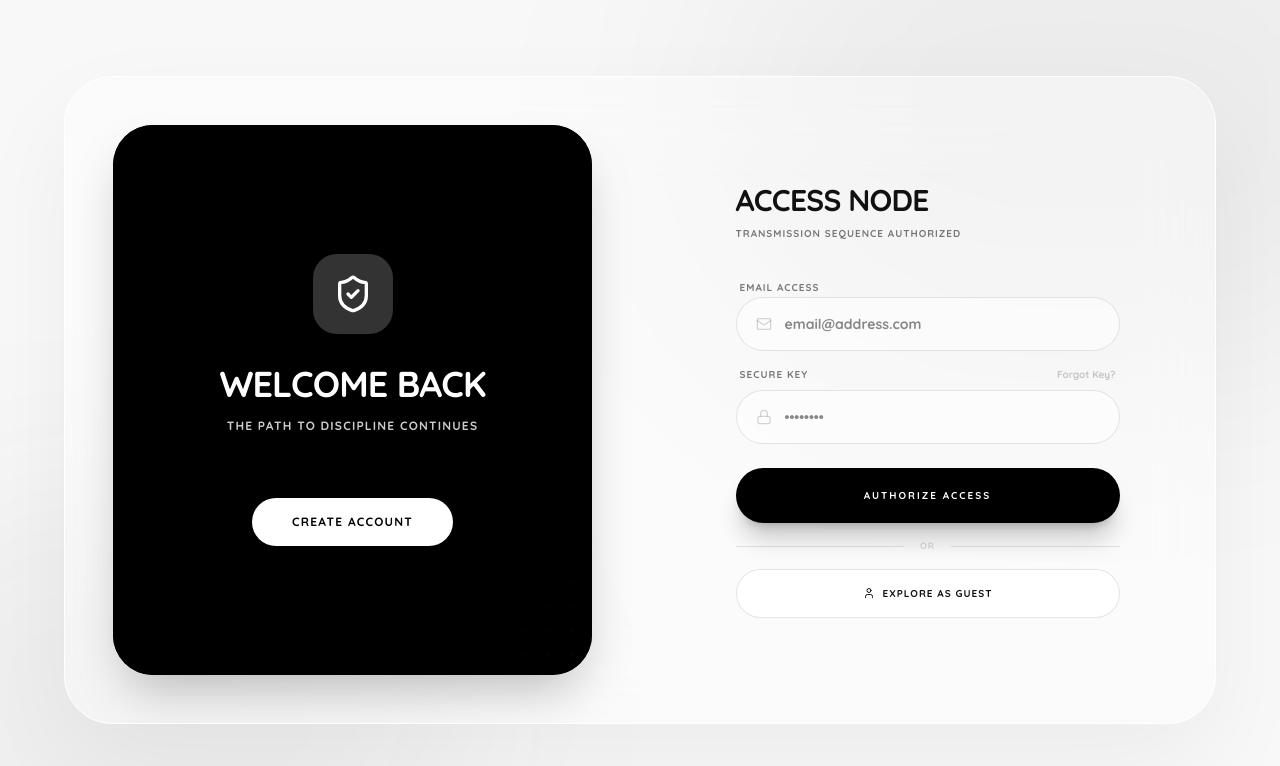
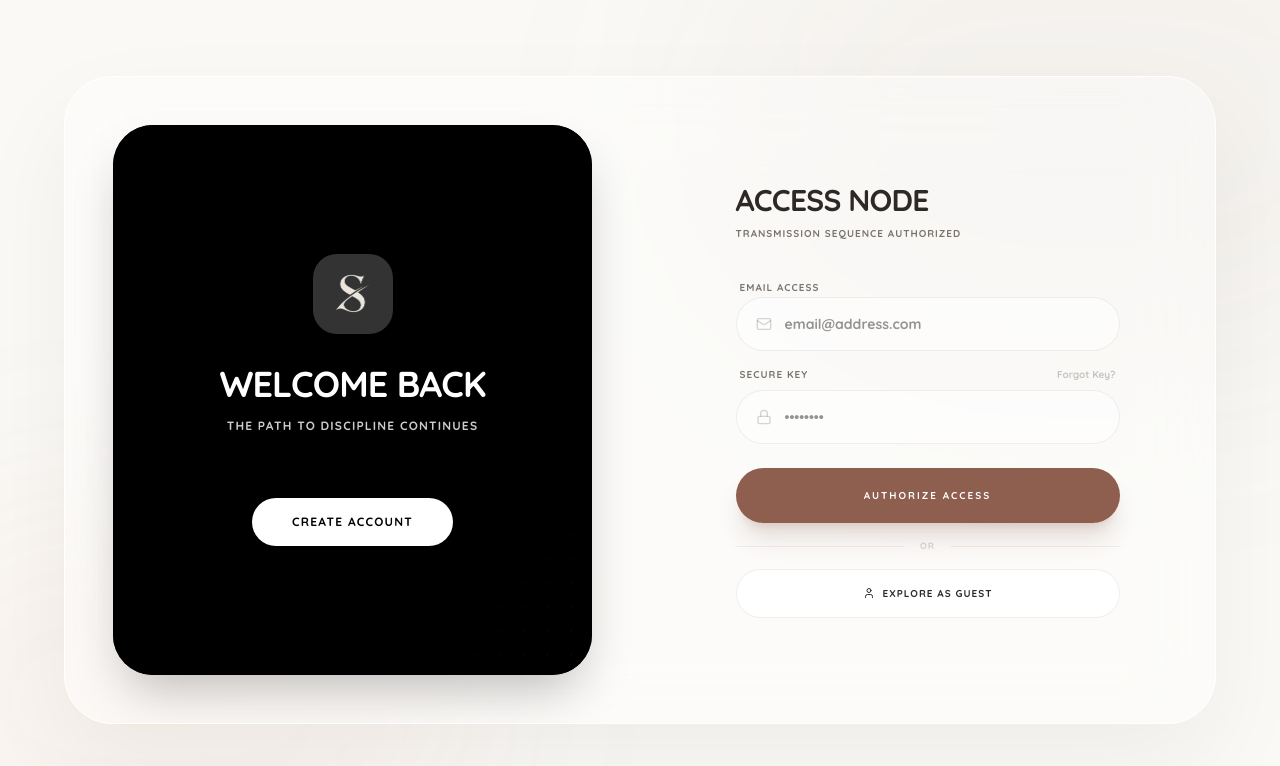
Before and after one commit to ap1ns/summbix-disiplin, a React (Vite) app: page / in a window 1280 px wide. Shown: the top 766 px of the page. Built offline with nearby package versions, Linux system fonts and the light colour scheme; no server answers.

Commit message:
change a ui

```diff
--- a/src/components/Login.tsx
+++ b/src/components/Login.tsx
@@ -27,7 +27,7 @@ const LoadingOverlay = ({ status }: { status: string }) => (
           animate={{ rotate: 360 }} transition={{ duration: 1, repeat: Infinity, ease: "linear" }}
           className="absolute inset-0 border-4 border-t-brand-primary rounded-full"
         />
-        <Shield className="absolute top-1/2 left-1/2 -translate-x-1/2 -translate-y-1/2 w-8 h-8 text-brand-primary" />
+        <img src="/logo_hitam.png" className="absolute top-1/2 left-1/2 -translate-x-1/2 -translate-y-1/2 w-8 h-8 object-contain" alt="Summbix" />
       </div>
       <div className="text-center space-y-2">
         <h3 className="text-xl font-black text-brand-text uppercase tracking-widest">{status}</h3>
@@ -39,8 +39,8 @@ const LoadingOverlay = ({ status }: { status: string }) => (
 
 const ErrorDisplay = ({ message }: { message: string }) => (
   <motion.div initial={{ opacity: 0, y: -10 }} animate={{ opacity: 1, y: 0 }} className="bg-red-50 border border-red-100 rounded-xl p-3 flex items-center gap-3">
-    <div className="w-6 h-6 rounded-lg bg-red-100 flex items-center justify-center shrink-0">
-      <Shield className="w-3 h-3 text-red-500" />
+    <div className="w-6 h-6 rounded-lg bg-red-100 flex items-center justify-center shrink-0 p-1">
+      <img src="/logo_hitam.png" className="w-full h-full object-contain grayscale" alt="Error" />
     </div>
     <p className="text-[10px] font-black uppercase tracking-widest text-red-500 leading-tight">{message}</p>
   </motion.div>
@@ -158,18 +158,18 @@ export default function Login({ onLogin }: LoginProps) {
           <motion.div
             animate={{
               scale: [1, 1.2, 1],
-              opacity: [0.1, 0.2, 0.1]
+              opacity: [0.2, 0.4, 0.2]
             }}
             transition={{ duration: 15, repeat: Infinity, ease: "linear" }}
-            className="absolute -top-1/4 -right-1/4 w-[80%] h-[80%] bg-black blur-[120px] rounded-full"
+            className="absolute -top-1/4 -right-1/4 w-[80%] h-[80%] bg-brand-primary/20 blur-[120px] rounded-full"
           />
           <motion.div
             animate={{
               scale: [1, 1.3, 1],
-              opacity: [0.05, 0.15, 0.05]
+              opacity: [0.1, 0.3, 0.1]
             }}
             transition={{ duration: 20, repeat: Infinity, ease: "linear" }}
-            className="absolute -bottom-1/4 -left-1/4 w-[70%] h-[70%] bg-black blur-[100px] rounded-full"
+            className="absolute -bottom-1/4 -left-1/4 w-[70%] h-[70%] bg-brand-orange/20 blur-[100px] rounded-full"
           />
         </div>
 
@@ -281,7 +281,7 @@ export default function Login({ onLogin }: LoginProps) {
                   <AnimatePresence>
                     {error && (
                       <motion.div initial={{ opacity: 0, scale: 0.9 }} animate={{ opacity: 1, scale: 1 }} className="bg-red-50 border border-red-100 rounded-xl p-3 flex items-center gap-3">
-                        <Shield className="w-3 h-3 text-red-500" />
+                        <img src="/logo_hitam.png" className="w-3 h-3 grayscale opacity-50" alt="Error" />
                         <p className="text-[9px] font-black text-red-500 uppercase tracking-widest">{error}</p>
                       </motion.div>
                     )}
@@ -443,7 +443,7 @@ export default function Login({ onLogin }: LoginProps) {
           {/* Footer info */}
           <div className="mt-auto md:mt-12 pt-8 flex items-center justify-center gap-6 opacity-40 select-none pointer-events-none">
             <div className="flex items-center gap-2">
-              <ShieldCheck className="w-4 h-4 text-brand-primary" />
+              <img src="/logo_hitam.png" className="w-4 h-4 object-contain opacity-60" alt="Secure" />
               <span className="text-[9px] font-black uppercase tracking-widest text-brand-text">End-to-End Secure</span>
             </div>
             <div className="w-1 h-1 bg-brand-text-light rounded-full" />
@@ -490,9 +490,9 @@ export default function Login({ onLogin }: LoginProps) {
                 <motion.div
                   initial={false}
                   animate={{ rotate: isLogin ? 0 : 180 }}
-                  className="w-20 h-20 bg-white/20 backdrop-blur-md rounded-3xl flex items-center justify-center"
+                  className="w-20 h-20 bg-white/20 backdrop-blur-md rounded-3xl flex items-center justify-center p-5"
                 >
-                  <ShieldCheck className="w-10 h-10" />
+                  <img src="/logo_putih.png" className="w-full h-full object-contain" alt="Summbix" />
                 </motion.div>
 
                 <div className="space-y-4">
--- a/src/components/Sidebar.tsx
+++ b/src/components/Sidebar.tsx
@@ -310,13 +310,13 @@ export default function Sidebar({ currentView, setView }: SidebarProps) {
                     onClick={() => setView('focus')}
                     className="w-[75px] h-[85px] flex items-center justify-center relative z-20"
                     style={{
-                      filter: 'drop-shadow(0 12px 20px rgba(255, 142, 158, 0.4))'
+                      filter: 'drop-shadow(0 12px 20px rgba(142, 94, 78, 0.4))'
                     }}
                   >
                     <div
                       className={cn(
                         "absolute inset-0 transition-colors duration-500",
-                        currentView === 'focus' ? "bg-brand-text" : "bg-brand-primary"
+                        currentView === 'focus' ? "bg-brand-text" : "bg-gradient-to-br from-brand-primary via-[#E38569] to-brand-orange"
                       )}
                       style={{
                         clipPath: 'polygon(50% 0%, 100% 25%, 100% 75%, 50% 100%, 0% 75%, 0% 25%)'
@@ -352,8 +352,14 @@ export default function Sidebar({ currentView, setView }: SidebarProps) {
                 <span className="text-[8px] font-black uppercase tracking-widest">{item.label}</span>
                 {isActive && (
                   <motion.div
+                    layoutId="mobile-active-bg"
+                    className="absolute inset-0 bg-brand-primary/10 rounded-3xl -z-10"
+                  />
+                )}
+                {isActive && (
+                  <motion.div
                     layoutId="mobile-dot"
-                    className="absolute bottom-3 w-1 h-1 rounded-full bg-brand-primary"
+                    className="absolute bottom-2 w-1 h-1 rounded-full bg-brand-primary"
                   />
                 )}
               </button>
--- a/src/index.css
+++ b/src/index.css
@@ -6,17 +6,17 @@
   --font-body: "Quicksand", "Inter", ui-sans-serif, system-ui, sans-serif;
   --font-mono: "JetBrains Mono", ui-monospace, SFMono-Regular, monospace;
 
-  --color-brand-primary: #000000;
-  --color-brand-bg: #F8F8F8;
+  --color-brand-primary: #8E5E4E;
+  --color-brand-bg: #FAF9F6;
   --color-brand-content: #FFFFFF;
-  --color-brand-text: #111111;
-  --color-brand-text-light: #777777;
+  --color-brand-text: #2D2926;
+  --color-brand-text-light: #7A746E;
 
-  --color-brand-green: #222222;
-  --color-brand-red: #444444;
-  --color-brand-orange: #333333;
-  --color-brand-blue: #555555;
-  --color-brand-pink: #222222;
+  --color-brand-green: #4A5D4E;
+  --color-brand-red: #8B4513;
+  --color-brand-orange: #E38569;
+  --color-brand-blue: #4682B4;
+  --color-brand-pink: #A67C52;
 
   --radius-xl: 1.5rem;
   --radius-2xl: 2.5rem;
@@ -51,11 +51,11 @@
   border-radius: 10px;
 }
 .custom-scrollbar::-webkit-scrollbar-thumb {
-  background: rgba(0, 0, 0, 0.1);
+  background: rgba(142, 94, 78, 0.2);
   border-radius: 10px;
 }
 .custom-scrollbar::-webkit-scrollbar-thumb:hover {
-  background: rgba(0, 0, 0, 0.2);
+  background: rgba(142, 94, 78, 0.4);
 }
 .bg-grain {
   /* Removed position: relative to avoid overriding utilities */
@@ -75,7 +75,7 @@
 }
 
 .text-gradient {
-  @apply bg-clip-text text-transparent bg-gradient-to-r from-brand-primary to-[#444444];
+  @apply bg-clip-text text-transparent bg-gradient-to-r from-brand-primary via-[#E38569] to-brand-orange;
 }
 
 @layer utilities {
```
